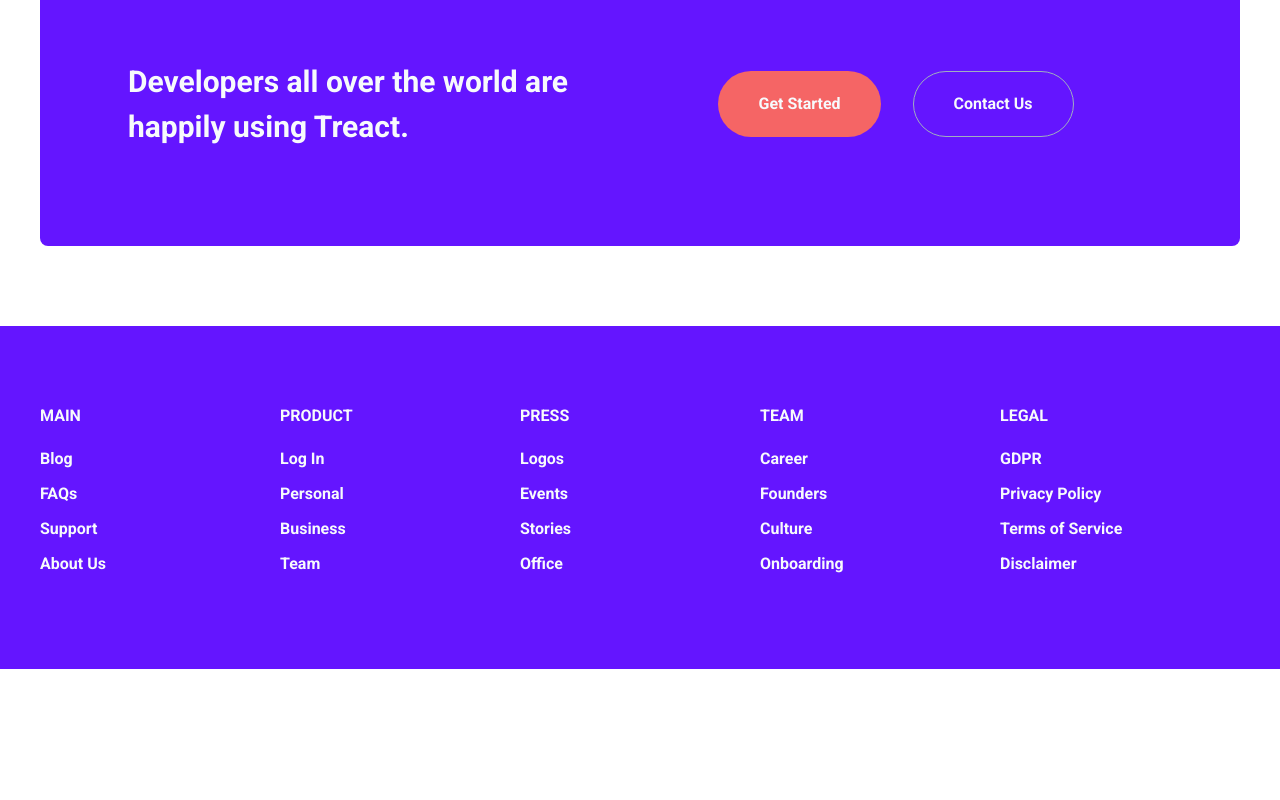
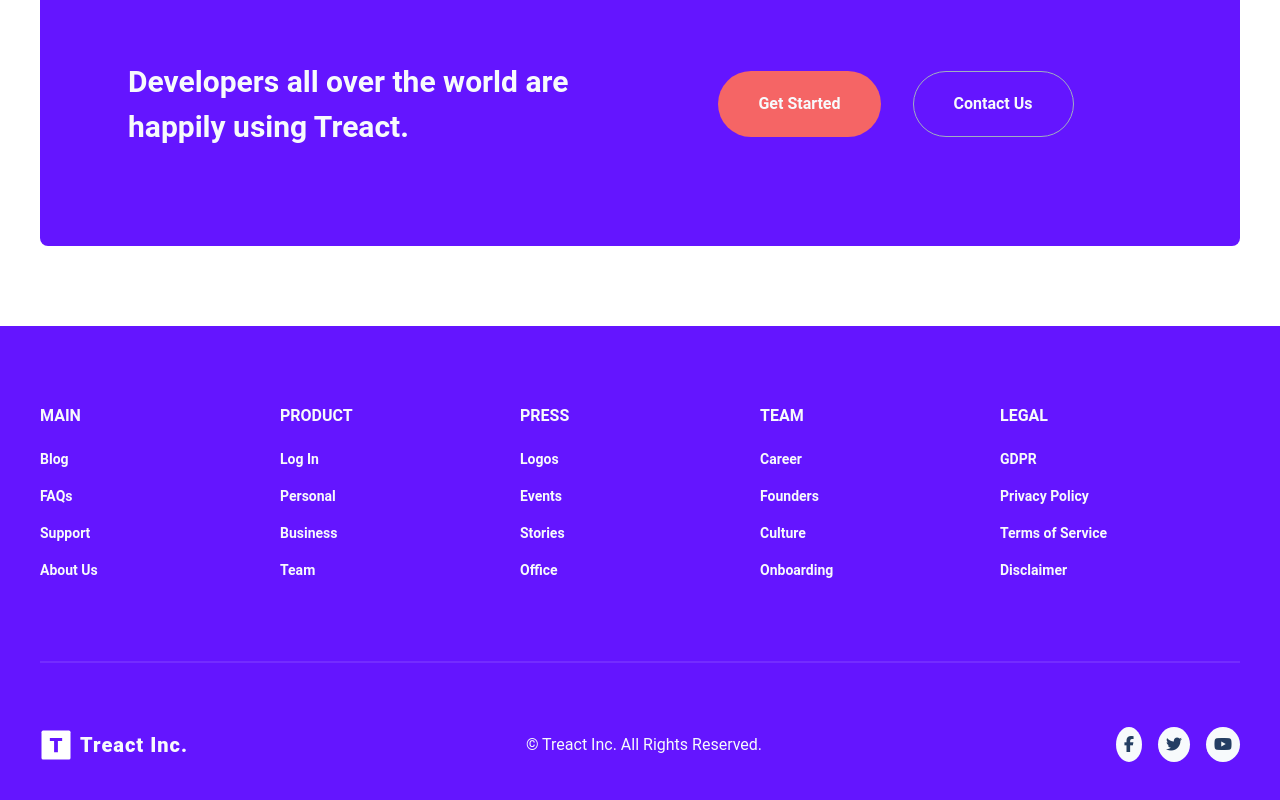
Before and after one commit to daughterofYah-79/Module2_Final_Project, a plain HTML site: page index.html in a window 1280 px wide. Shown: the part 5455-6255 px from the top of the page. Before the commit the page ends 6124 px from the top, so only its background shows below. Drawn offline with Linux system fonts and the light colour scheme.

Commit message:
Footer Info

```diff
--- a/index.html
+++ b/index.html
@@ -391,7 +391,7 @@
     </main>
     <footer id="footer">
         <div class="container">
-            <div class="row">
+            <div class="row footer__row">
                 <div class="links">
                     <div class="link">
                         <h4 class="link__title">Main</h6>
@@ -432,16 +432,23 @@
                         <a href="" class="footer__link">Terms of Service</a>
                         <a href="" class="footer__link">Disclaimer</a>
                     </div>
-
                 </div>
 
-
+                <div class="footer__divider"></div>
+                <div class="footer__info">
+                    <figure class="footer__logo">
+                    <img src="./assets/logo-light.d9a5d1b5be5ea077b26864fdfc2e96a4.svg" class="footer__logo--img" alt="Footer Logo">
+                    <h5 class="footer__logo--text">Treact Inc.</h5>
+                </figure>
+                    <div class="footer__copyright">&copy; Treact Inc. All Rights Reserved.</div>
+                    <div class="footer__socials">
+                        <a href="" class="footer__socials--link"><i class="fa-brands fa-facebook-f"></i></a>
+                        <a href="" class="footer__socials--link"> <i class="fa-brands fa-twitter"></i></a>
+                        <a href="" class="footer__socials--link"><i class="fa-brands fa-youtube"></i></a>
+                    </div>
+                </div>
             </div>
-
-
         </div>
-
     </footer>
-
 </body>
 </html>
--- a/style.css
+++ b/style.css
@@ -1,4 +1,4 @@
-@import url('https://fonts.googleapis.com/css2?family=Lato:ital,wght@0,100;0,300;0,400;0,700;0,900;1,100;1,300;1,400;1,700;1,900&family=Roboto:ital,wght@0,100..900;1,100..900&display=swap');
+@import url('https://fonts.googleapis.com/css2?family=Inter:wght@100;200;300;400;500;600;700;800;900&display=swap');
 
 *{
     padding: 0;
@@ -837,9 +837,11 @@ footer{
     background-color: #6415FF;
 }
 
+
 .links{
     display: flex;
     flex-wrap: wrap;
+
 }
 
 .link{
@@ -857,8 +859,60 @@ footer{
 
 .footer__link{
     color: #f7fafc;
-    font-size: 16px;
+    font-size: 14px;
     font-weight: 700;
+    line-height: 1.5;
     margin-bottom: 16px;
+}
 
+
+
+.footer__divider{
+    background-color: #742CFF;
+    width: 100%;
+    height: 2px;
+    margin: 64px 0;
 }
+
+.footer__info{
+    display: flex;
+    justify-content: space-between;
+    align-items: center;
+}
+
+.footer__logo--text, .footer__copyright{
+     color: #f7fafc;
+}
+
+.footer__logo{
+    display: flex;
+    align-items: center;
+}
+
+.footer__logo--img{
+    width: 32px;
+    height: 32px;
+}
+
+.footer__logo--text{
+
+    font-size: 20px;
+    font-weight: 900;
+    margin-left: 8px;
+    letter-spacing: 0.05em;
+}
+
+.footer__socials{
+     display: flex;
+    justify-content: center;
+}
+
+.footer__socials--link{
+    margin-left: 16px;
+    padding: 8px;
+    background: #f7fafc;
+    border-radius: 50%;
+    z-index: 2;
+    cursor: pointer;
+    transition: all 300ms ease;
+}
```
